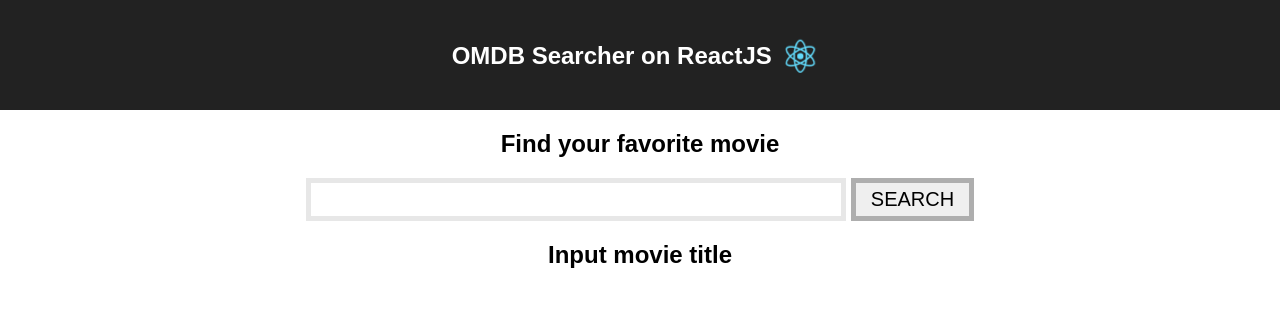
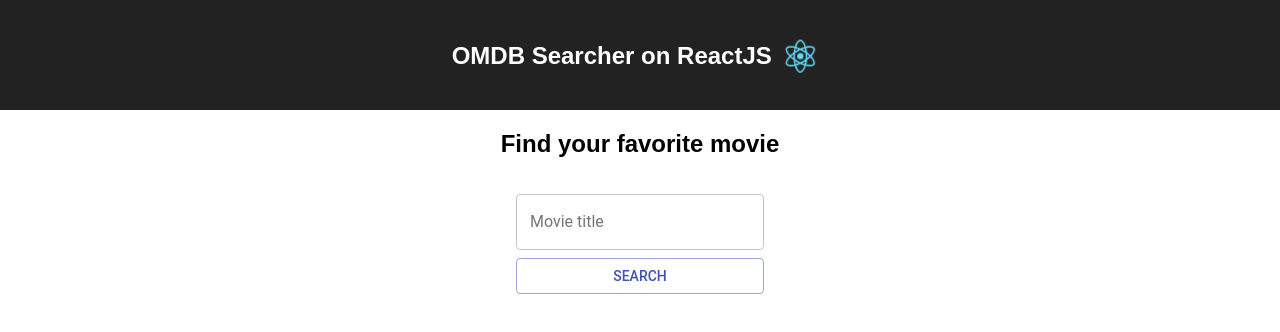
Before and after one commit to essaenko/omdbsearcher, a React (Create React App) app: page / in a window 1280 px wide. Shown: the top 332 px of the page. Built offline with nearby package versions, Linux system fonts and the light colour scheme.

Commit message:
Add material design lib

```diff
--- a/package.json
+++ b/package.json
@@ -19,6 +19,7 @@
     "eject": "react-scripts eject"
   },
   "devDependencies": {
+    "@material-ui/core": "^3.1.1",
     "redux-devtools": "^3.4.1"
   }
 }
--- a/src/App.js
+++ b/src/App.js
@@ -19,6 +19,15 @@
           <h1 className="App-title">OMDB Searcher on ReactJS <img src={logo} className="App-logo" alt="logo" /></h1>
         </header>
         <Route exact path="/" render={() => {
+          return (
+            <div>
+              <SearchScreen fetchMovie={() => {
+                this.fetchMovie();
+              }} />
+            </div>
+          )
+        }} />
+        <Route exact path="/search/:page" render={ () => {
           return (
             <div>
               <SearchScreen fetchMovie={() => {
--- a/src/components/MoviesListComponent.js
+++ b/src/components/MoviesListComponent.js
@@ -1,5 +1,6 @@
 import React, { Component } from "react";
 import { Link } from "react-router-dom"
+import { Button } from "@material-ui/core"
 
 export class MoviesListComponent extends Component{
     render(){
@@ -29,7 +30,11 @@
                                 <b>Released:</b> {element.Year}
                             </p>
                             <p>
-                                <Link to={"/movie/" + element.imdbID}>More...</Link>
+                                <Link to={"/movie/" + element.imdbID} style={{textDecoration: "none"}}>
+                                    <Button variant="outlined" color="primary">
+                                        More...
+                                    </Button>
+                                </Link>
                             </p>
                         </div>
                     </div>
--- a/src/components/ResultComponent.js
+++ b/src/components/ResultComponent.js
@@ -1,5 +1,6 @@
 import React, { Component } from "react";
 import {Link} from "react-router-dom"
+import {Button} from "@material-ui/core"
 
 class SearchComponent extends Component{
     render(){
@@ -8,7 +9,11 @@
                 {this.props.isMovieFinded ? (
                     <div className="movie">
                         <h2>What we finded</h2>
-                        <Link to="/">Go back</Link>
+                        <Link to="/" style={{textDecoration: "none"}}>
+                            <Button variant="outlined" color="primary">
+                                Go back
+                            </Button>
+                        </Link>
                         <div className="movie__header">
                             <img src={this.props.movie.Poster} className="movie__poster" alt="Movie poster" />
                             <div className="movie__data">
--- a/src/components/SearchComponent.js
+++ b/src/components/SearchComponent.js
@@ -1,4 +1,5 @@
 import React, { Component } from "react";
+import {TextField, Button, FormControl} from "@material-ui/core"
 
 class SearchComponent extends Component{
     // constructor(props){
@@ -7,8 +8,22 @@
     render(){
         return (
             <form onSubmit={(event) => this.props.onSearchStart(event)}>
-                <input type="text" onInput={(event) => this.props.onSearchInput(event.target.value)} />
-                <button type="submit">Search</button>
+                <FormControl>
+                    <TextField
+                        id="outlined-name"
+                        label="Movie title"
+                        // value={this.state.name}
+                        onChange={(event) => this.props.onSearchInput(event.target.value)}
+                        margin="normal"
+                        variant="outlined"
+                        fullWidth={false}
+                    />
+                    {/* <input type="text" onInput={(event) => this.props.onSearchInput(event.target.value)} /> */}
+                    {/* <button type="submit">Search</button> */}
+                    <Button variant="outlined" color="primary" type="submit">
+                        Search
+                    </Button>
+                </FormControl>
             </form>
         );
     }
```
Also changed, not shown: 1 other file (tests, documents, lock files or other folders).
